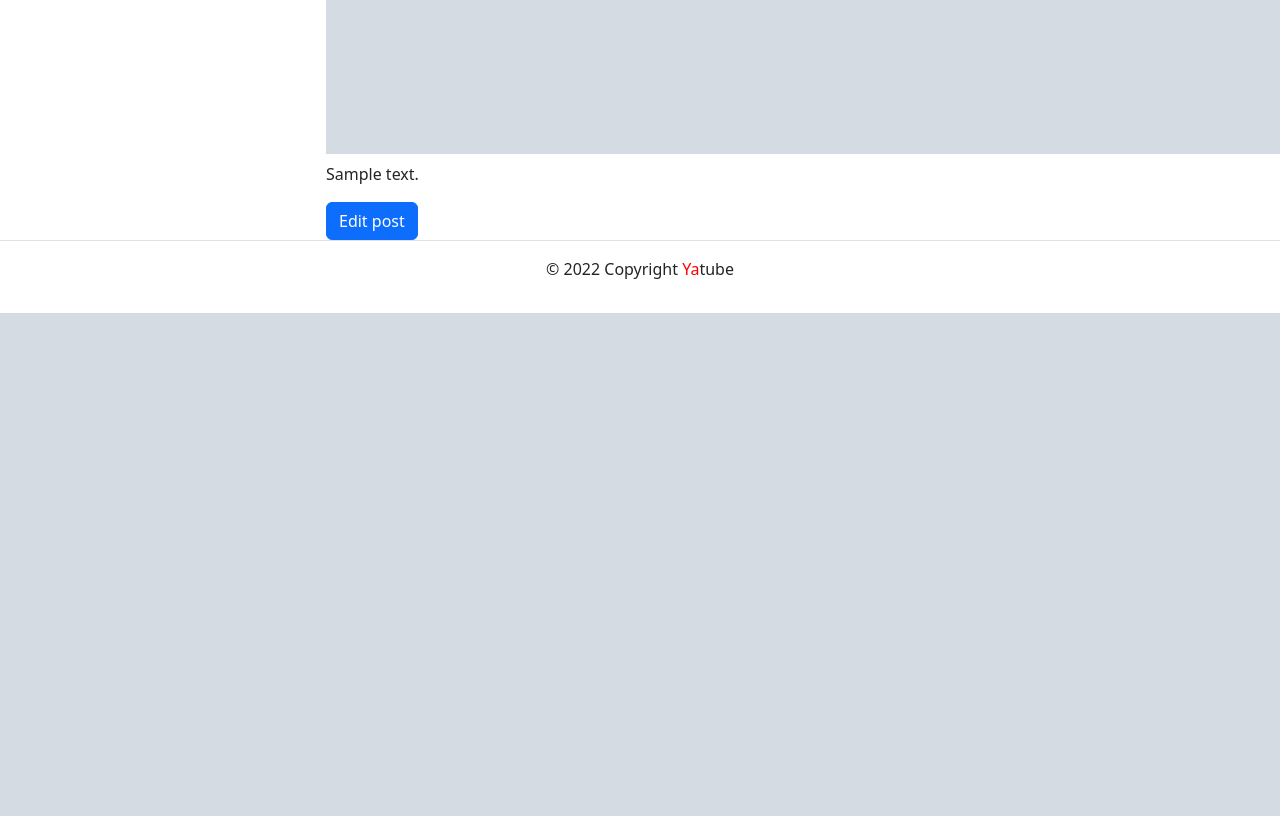
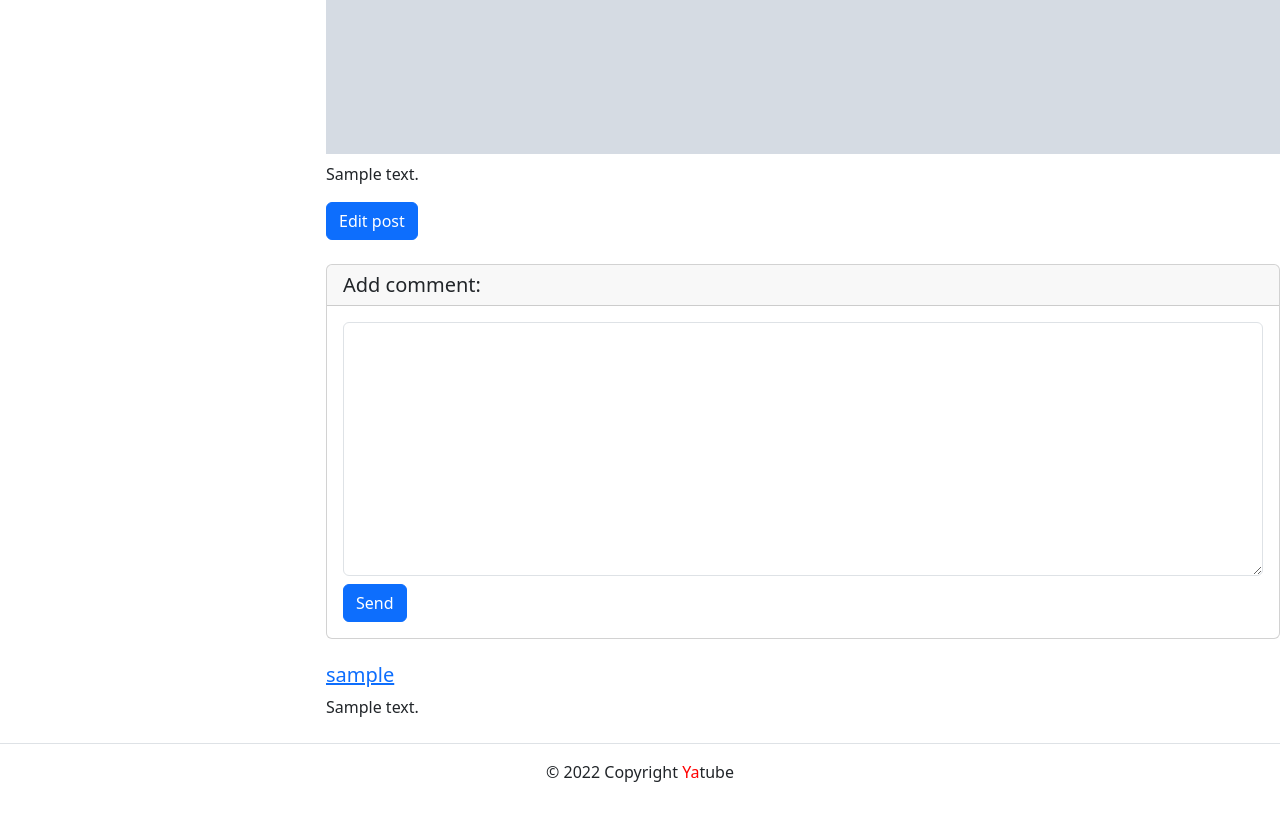
Before and after one commit to leonid1704/social_network, a Django app: page /posts/1/ in a window 1280 px wide. Shown: the part 626-1442 px from the top of the page. Before the commit the page ends 939 px from the top, so only its background shows below. Run offline with Django 3.2, Linux system fonts and the light colour scheme; a user stored in the database is signed in; tables that the repository leaves empty hold one stand-in row (values such as "Sample post"); grey boxes marked "Sample" are stand-in pictures; some libraries are stand-ins or nearby versions.

Commit message:
add comments + optimization + cache

```diff
--- a/social_network/posts/forms.py
+++ b/social_network/posts/forms.py
@@ -1,8 +1,14 @@
 from django import forms
-from .models import Post
+from .models import Post, Comment
 
 
 class PostForm(forms.ModelForm):
     class Meta:
         model = Post
         fields = ('text', 'group', 'image')
+
+
+class CommentForm(forms.ModelForm):
+    class Meta:
+        model = Comment
+        fields = ('text',)
--- a/social_network/posts/models.py
+++ b/social_network/posts/models.py
@@ -30,7 +30,6 @@ class Post(models.Model):
         on_delete=models.CASCADE,
         related_name='posts'
     )
-
     image = models.ImageField(
         upload_to='posts/',
         blank=True
@@ -41,3 +40,18 @@ class Post(models.Model):
 
     def __str__(self):
         return self.text
+
+
+class Comment(models.Model):
+    post = models.ForeignKey(
+        Post,
+        on_delete=models.CASCADE,
+        related_name='comments'
+    )
+    author = models.ForeignKey(
+        User,
+        on_delete=models.CASCADE,
+        related_name='comments'
+    )
+    text = models.TextField(help_text='Enter comment text', validators=[validate_not_empty])
+    created = models.DateTimeField(auto_now_add=True)
--- a/social_network/posts/urls.py
+++ b/social_network/posts/urls.py
@@ -11,4 +11,5 @@ urlpatterns = [
     path('profile/<str:username>/', views.profile, name='profile'),
     path('posts/<int:post_id>/', views.post_detail, name='post_detail'),
     path('posts/<int:post_id>/edit/', views.post_edit, name='post_edit'),
+    path('posts/<int:post_id>/comment/', views.add_comment, name='add_comment'),
 ]
--- a/social_network/posts/views.py
+++ b/social_network/posts/views.py
@@ -2,8 +2,8 @@ from django.contrib.auth.decorators import login_required
 from django.core.paginator import Paginator
 from django.shortcuts import render, get_object_or_404, redirect
 
-from .forms import PostForm
-from .models import Post, Group, User
+from .forms import PostForm, CommentForm
+from .models import Post, Group, User, Comment
 
 
 def index(request):
@@ -48,10 +48,14 @@ def post_detail(request, post_id):
     post = get_object_or_404(Post, id=post_id)
     author_posts = Post.objects.filter(author=post.author)
     title = post.text[:30]
+    comment_form = CommentForm(request.POST or None)
+    post_comments = Comment.objects.filter(post=post)
     context = {
         'post': post,
         'author_posts': author_posts,
         'title': title,
+        'comment_form': comment_form,
+        'post_comments': post_comments,
     }
     return render(request, 'posts/post_detail.html', context)
 
@@ -82,5 +86,17 @@ def post_edit(request, post_id):
         return render(request, 'posts/create_post.html', {'form': form, 'is_edit': is_edit, 'post_id': post_id})
     return redirect('posts:post_detail', post_id=post_id)
 
+
+@login_required
+def add_comment(request, post_id):
+    post = get_object_or_404(Post, id=post_id)
+    form = CommentForm(request.POST or None)
+    if form.is_valid():
+        comment = form.save(commit=False)
+        comment.author = request.user
+        comment.post = post
+        comment.save()
+    return redirect('posts:post_detail', post_id=post_id)
+
 # TODO Разобраться с профайлом и пост деталями. Можно красивее!
 # TODO Разобраться с тэмплейтами. Можно красивее!
--- a/social_network/social_network/settings.py
+++ b/social_network/social_network/settings.py
@@ -140,3 +140,9 @@ STATIC_URL = 'static/'
 STATICFILES_DIRS = [os.path.join(BASE_DIR, 'static')]
 
 EMAIL_BACKEND = 'django.core.mail.backends.console.EmailBackend'
+
+CACHES = {
+    'default': {
+        'BACKEND': 'django.core.cache.backends.locmem.LocMemCache',
+    }
+}
--- a/social_network/templates/posts/post_detail.html
+++ b/social_network/templates/posts/post_detail.html
@@ -2,6 +2,7 @@
 {% block title %} {{ title }} {% endblock %}
 {% block content %}
 {% load thumbnail %}
+{% load user_filters %}
       <div class="row">
         <aside class="col-12 col-md-3">
           <ul class="list-group list-group-flush">
@@ -42,6 +43,35 @@
               Edit post
           </a>
           {% endif %}
-        </article>
-      </div>
+          {% if user.is_authenticated %}
+            <div class="card my-4">
+              <h5 class="card-header">Add comment:</h5>
+              <div class="card-body">
+                <form method="post" action="{% url 'posts:add_comment' post.id %}">
+                {% csrf_token %}
+                  <div class="form-group mb-2">
+                    <textarea name="text" cols="40" rows="10" class="form-control" required id="id_text">
+                    </textarea>
+                  </div>
+                  <button type="submit" class="btn btn-primary">Send</button>
+                </form>
+              </div>
+            </div>
+          {% endif %}
+          {% for comment in post_comments %}
+            <div class="media mb-4">
+              <div class="media-body">
+                <h5 class="mt-0">
+                  <a href="{% url 'posts:profile' comment.author.username %}">
+                    {{ comment.author.username }}
+                  </a>
+                </h5>
+                <p>
+                  {{ comment.text }}
+                </p>
+                </div>
+              </div>
+          {% endfor %}
+            </article>
+        </div>
 {% endblock %}
```
Also changed, not shown: social_network/templates/posts/includes/post_list.html (added, +17 -0 lines), social_network/templates/posts/index.html (+4 -17 lines), social_network/posts/migrations/0005_comment.py (added).
